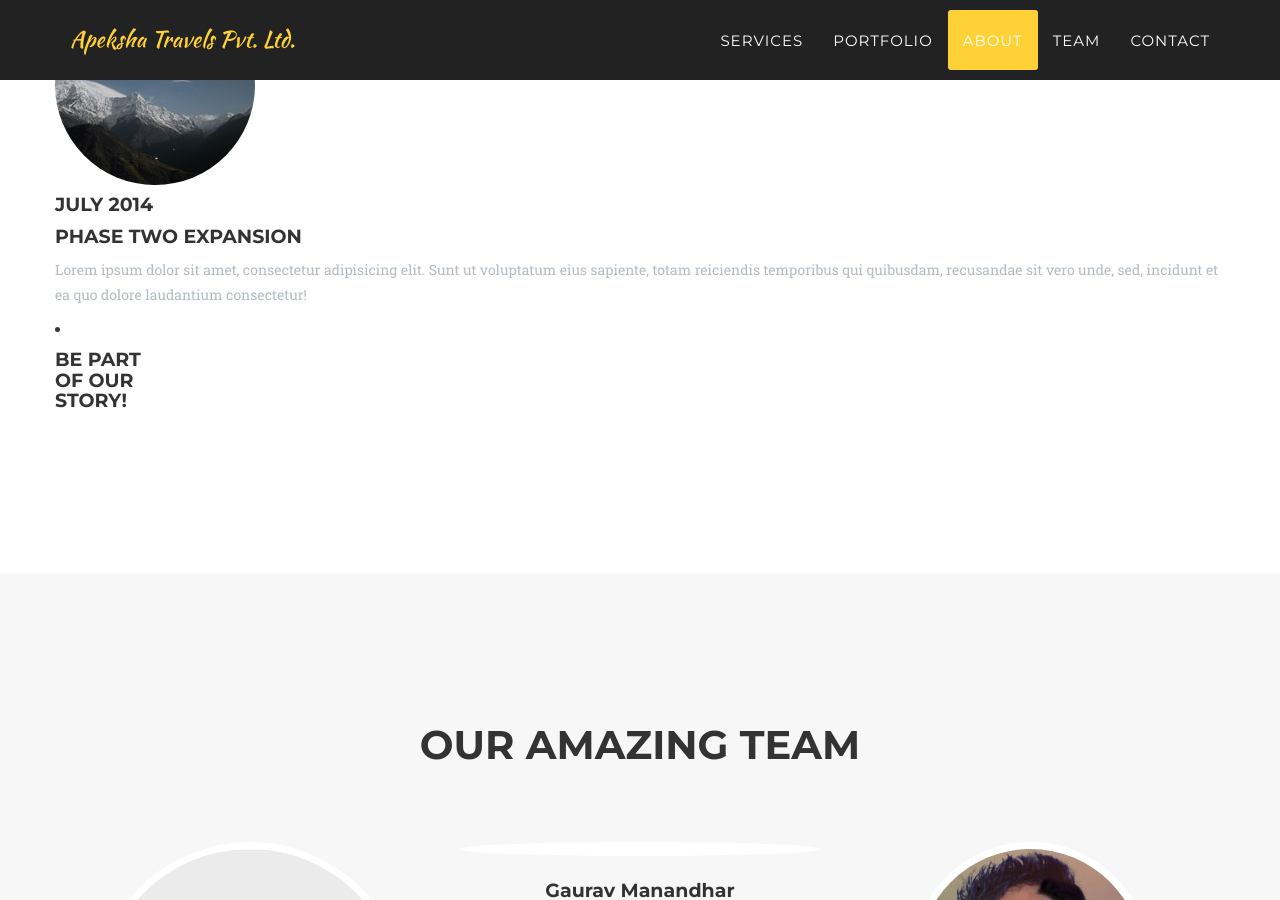
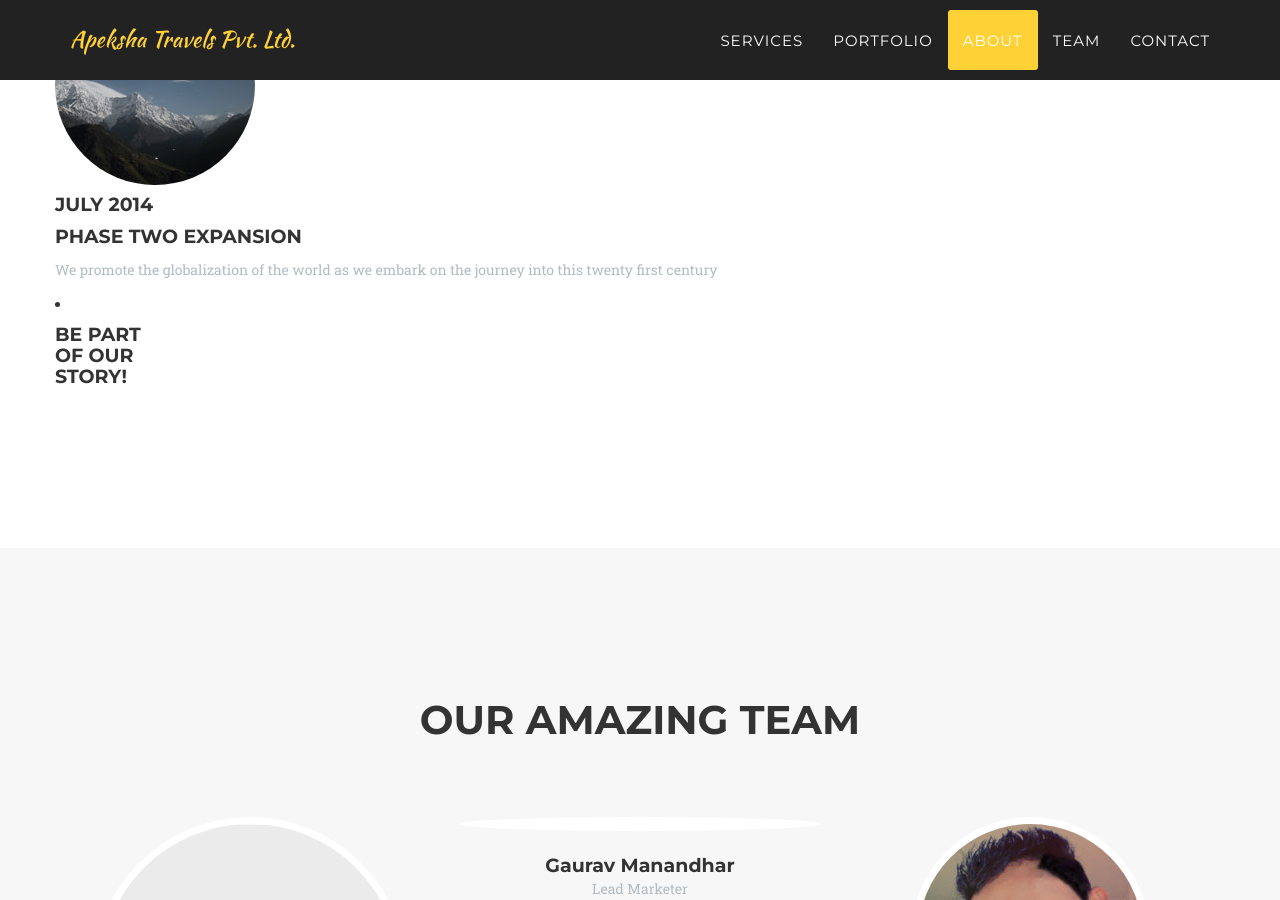
Before and after one commit to gauravmanandhar/apekshatravels.com.np, a Jekyll site: the page built from index.html, in a window 1280 px wide and 900 px high, scrolled down 3746 px. Built offline with Jekyll 4.4.1, drawn with Linux system fonts in a browser that asks for light colours; some web fonts are replaced; a file with an impossible date is left out.

Commit message:
about us changed

```diff
--- a/_includes/about.html
+++ b/_includes/about.html
@@ -59,7 +59,7 @@
                                     <h4 class="subheading">Phase Two Expansion</h4>
                                 </div>
                                 <div class="timeline-body">
-                                    <p class="text-muted">Lorem ipsum dolor sit amet, consectetur adipisicing elit. Sunt ut voluptatum eius sapiente, totam reiciendis temporibus qui quibusdam, recusandae sit vero unde, sed, incidunt et ea quo dolore laudantium consectetur!</p>
+                                    <p class="text-muted">We promote the globalization of the world as we embark on the journey into this twenty first century</p>
                                 </div>
                             </div>
                         </li>
```
